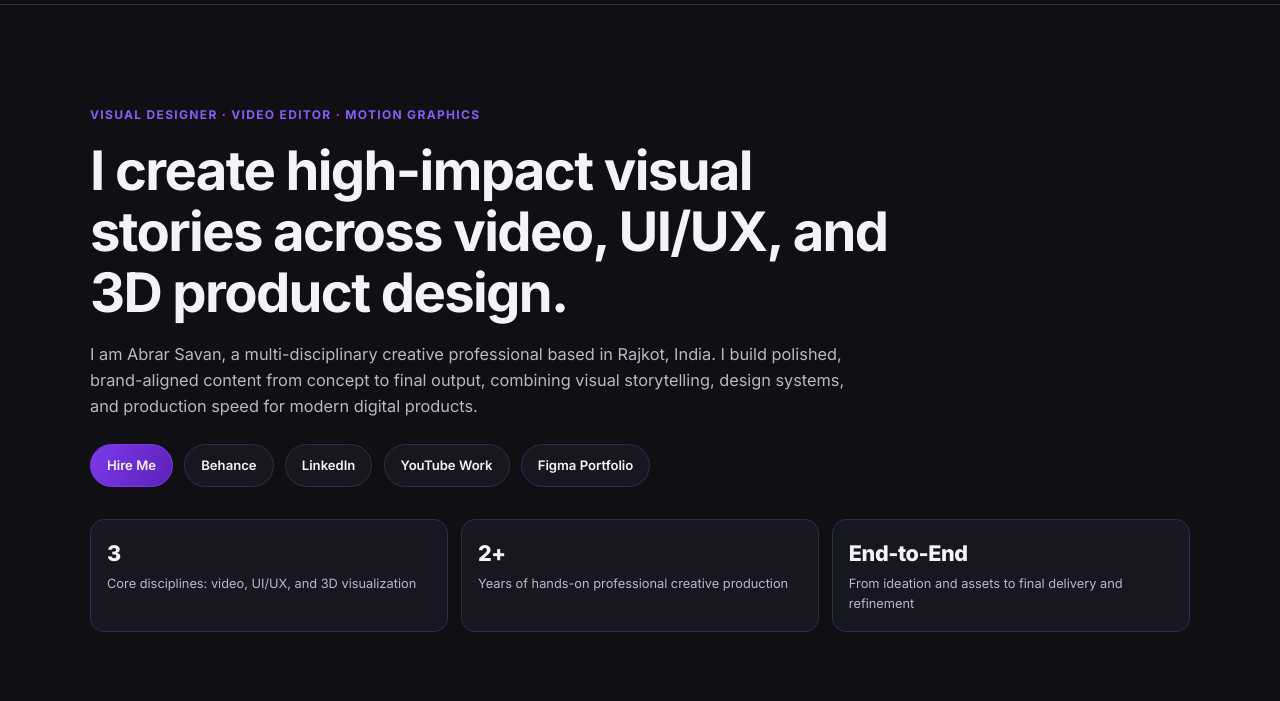
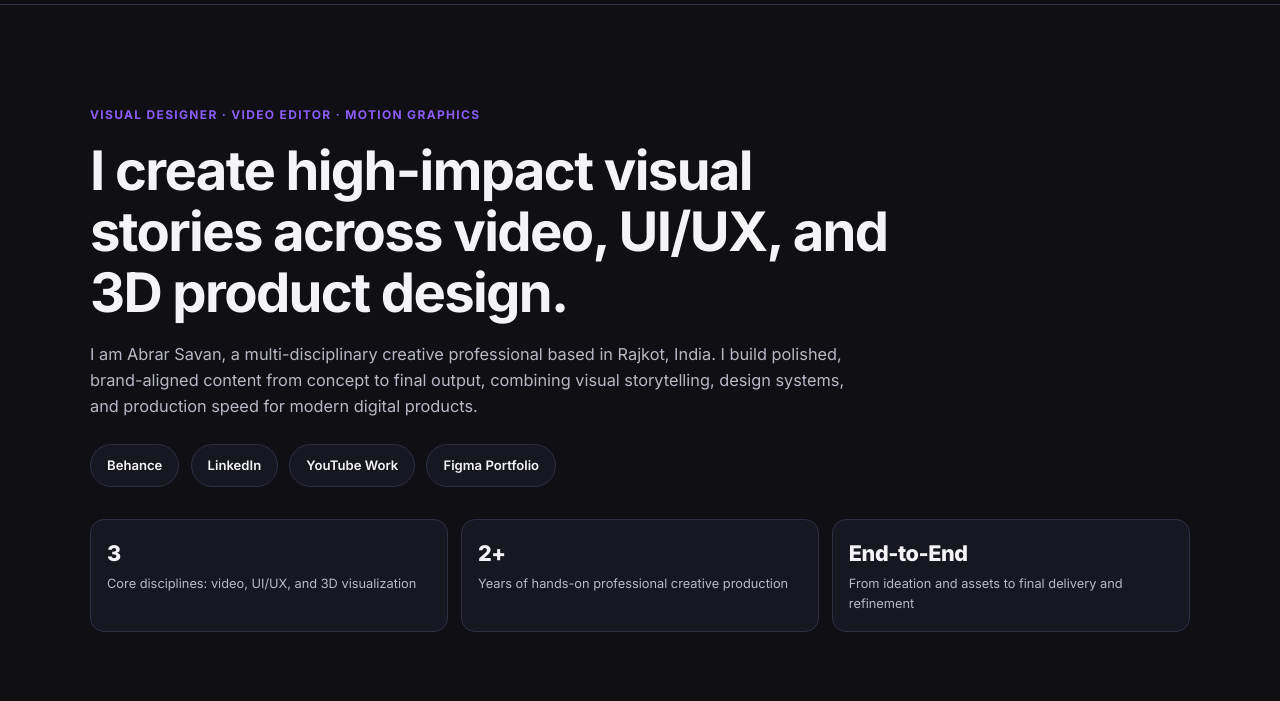
Before and after one commit to abrarsavan123/abrar-portfolio, a plain HTML site: page portfolio.html in a window 1280 px wide. Shown: the part 66-767 px from the top of the page. Drawn offline with Linux system fonts and the light colour scheme.

```diff
--- a/portfolio.html
+++ b/portfolio.html
@@ -367,7 +367,6 @@
       production speed for modern digital products.
     </p>
     <div class="hero-cta">
-      <a class="btn btn-primary" href="mailto:abrarsavan@gmail.com">Hire Me</a>
       <a class="btn" href="https://www.behance.net/abrarsavan1/projects" target="_blank" rel="noopener">Behance</a>
       <a class="btn" href="https://www.linkedin.com/in/abrar-savan-992a681a0/" target="_blank" rel="noopener">LinkedIn</a>
       <a class="btn" href="https://www.youtube.com/@PlayShifu/videos" target="_blank" rel="noopener">YouTube Work</a>
```
Also changed, not shown: 1 other file.
